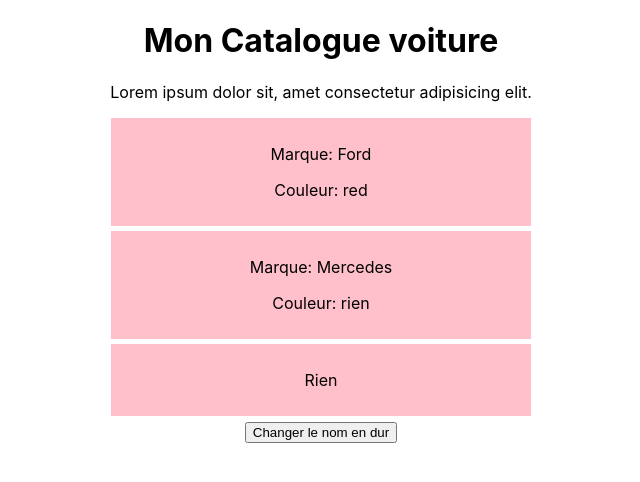
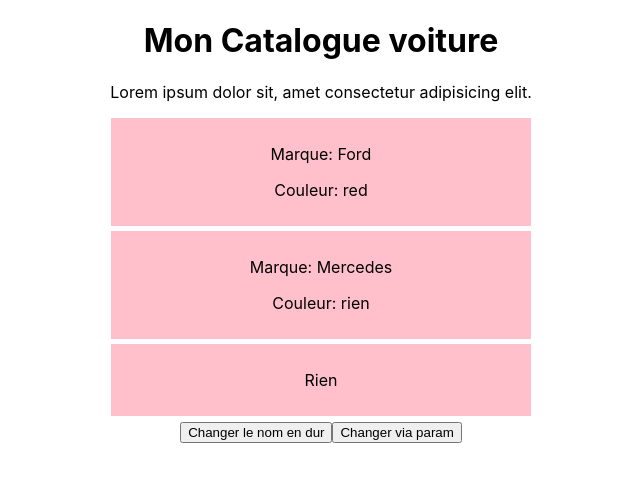
Before and after one commit to josh-Muleshi/cars-react-app, a React (Create React App) app: page / in a window 1280 px wide. Shown: the top 482 px of the page, without its empty margins (319-959 px from the left). Built offline with nearby package versions, Linux system fonts and the light colour scheme.

Commit message:
changer le state par la methode setState via parametre

```diff
--- a/src/App.js
+++ b/src/App.js
@@ -14,12 +14,19 @@ class App extends Component {
     })
   }
 
+  changeViaparam = (titre) => {
+    this.setState({
+      titre: titre
+    })
+  }
+
   render() {
     return (
       <div className="App">
         <Mycars title={this.state.titre}/>
 
         <button onClick={this.changeTitle}>Changer le nom en dur</button>
+        <button onClick={() => this.changeViaparam('titre via param')}>Changer via param</button>
       </div>
     );
   }
```
